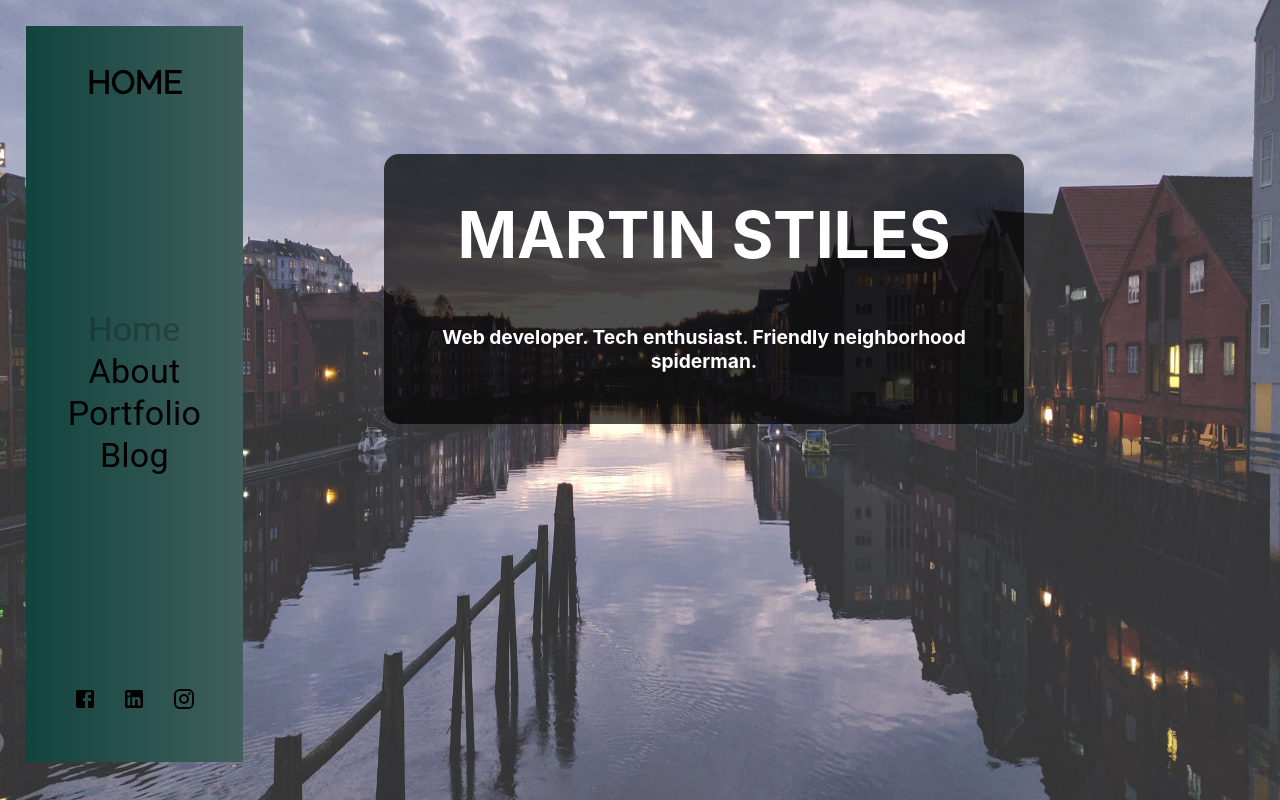
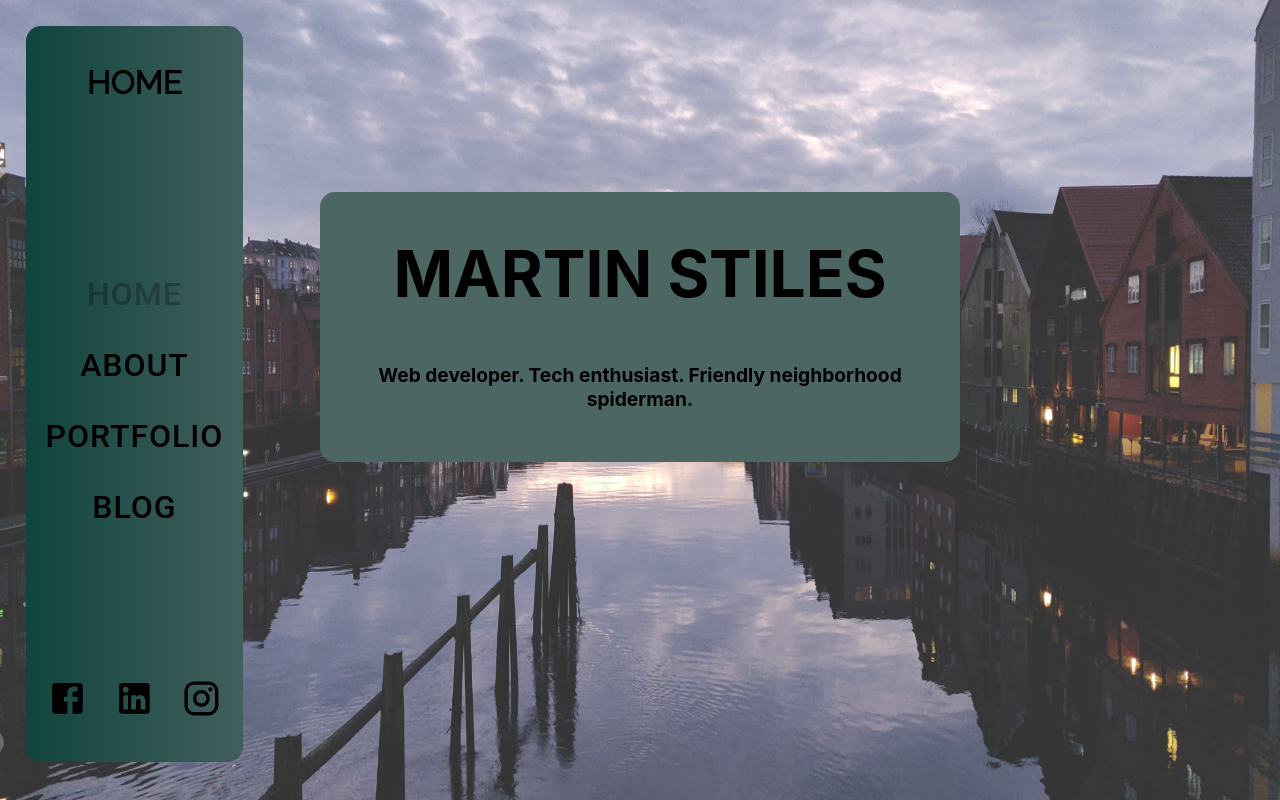
Before and after one commit to martinstiles/website-old, a React (Create React App) app: page / in a window 1280 px wide. Built offline with nearby package versions, Linux system fonts and the light colour scheme; a web font is replaced by a local one.

Commit message:
change to button group for mid section

```diff
--- a/src/components/home.js
+++ b/src/components/home.js
@@ -1,24 +1,25 @@
 import React from 'react'
 
+// height 50% ??
 const Home = () => {
 	const container = {
 		position: 'absolute',
 		width: '50%',
-		marginTop: '12%',
+		marginTop: '15%',
 		margiRight: 'auto',
-		marginLeft: '30%',
+		marginLeft: '25%',
 		zIndex: 3,
 		textAlign: 'center',
 		alignItems: 'center',
 		fontWeight: 'bold',
-		backgroundColor: `rgb(${[0,0,0,0.7]})`,
+		backgroundColor: '#4C6663',
 		borderRadius: '15px'
 	}
 
 	return (
 		<div style={container}>
-			<h1 style={{fontSize: '5vw', color: 'white', opacity: 1}}> MARTIN STILES </h1>
-			<p style={{fontSize: '1.5vw', color: 'white', margin: '4vw 2vw'}}> Web developer. Tech enthusiast. Friendly neighborhood spiderman.</p>
+			<h1 style={{fontSize: '5vw', color: 'black', opacity: 1}}> MARTIN STILES </h1>
+			<p style={{fontSize: '1.5vw', color: 'black', margin: '4vw 2vw'}}> Web developer. Tech enthusiast. Friendly neighborhood spiderman.</p>
 		</div>
 	)
 }
--- a/src/components/navbar.js
+++ b/src/components/navbar.js
@@ -1,5 +1,7 @@
 import React, { useState } from 'react'
 import Container from './container.js'
+import Button from '@material-ui/core/Button'
+import ButtonGroup from '@material-ui/core/ButtonGroup'
 import Link from '@material-ui/core/Link'
 import FacebookIcon from '@material-ui/icons/Facebook'
 import LinkedInIcon from '@material-ui/icons/LinkedIn'
@@ -19,7 +21,9 @@ const Navbar = () => {
     flexDirection: 'column',
     textAlign: 'center',
     justifyContent: 'space-between',
-    fontFamily: 'Raleway, cursive'
+    fontFamily: 'Raleway, cursive',
+    color: 'black',
+    borderRadius: '15px'
   }
   const horizontalStyle = {
     width: '96%',
@@ -46,25 +50,9 @@ const Navbar = () => {
     marginLeft: '8vw'
   }
 
-  // Mid section style
-  const midFontSize = "h4"
-  const verticalMidSection = {
-    display: 'flex',
-    flexDirection: 'column'
-  }
-  const horizonalMidSection = {
-    display: 'flex',
-    flexDirection: 'row',
-    justifyContent: 'space-between',
-    gridColumn: 2,
-    justifySelf: 'stretch',
-    marginRight: '10vw'
-  }
-
   // Footer style
-  const verticalFooter = {
-    marginBottom: '3vw'
-  }
+  const verticalFooter = {marginBottom: '3vw'}
+  const iconStyle = {width: '1.7em', height: '1.7em'}
 
   const [currentPage, setCurrentPage] = useState('home')
   const [isHome, setIsHome] = useState(true)
@@ -85,18 +73,18 @@ const Navbar = () => {
     <div style={currentPage === 'home' ? verticalStyle : horizontalStyle} className='navbarGradient'>
         <h1 style={isHome ? verticalHeader : horizontalHeader}> {currentPage.toUpperCase()} </h1>
 
-        <div style={isHome ? verticalMidSection : horizonalMidSection}>
-          <Link color='black' component="button" variant={midFontSize} onClick={() => onLinkClick('home')} disabled={currentPage === 'home'} underline={currentPage === 'home' ? 'none' : 'hover'} > Home </Link>
-          <Link color='black' component="button" variant={midFontSize} onClick={() => onLinkClick('about')} disabled={currentPage === 'about'} underline={currentPage === 'about' ? 'none' : 'hover'} > About </Link>
-          <Link color='black' component="button" variant={midFontSize} onClick={() => onLinkClick('portfolio')} disabled={currentPage === 'portfolio'} underline={currentPage === 'portfolio' ? 'none' : 'hover'}> Portfolio </Link>
-          <Link color='black' component="button" variant={midFontSize} onClick={() => onLinkClick('blog')} disabled={currentPage === 'blog'} underline={currentPage === 'blog' ? 'none' : 'hover'}> Blog </Link>
-        </div>
+        <ButtonGroup orientation={isHome ? 'vertical' : 'horisontal'} color="inherit" size='large'>
+          <Button style={{fontSize: '2em'}} variant='text' color='inherit' disabled={currentPage === 'home'} onClick={() => onLinkClick('home')}> Home </Button>
+          <Button style={{fontSize: '2em'}} variant='text' color='inherit' disabled={currentPage === 'about'} onClick={() => onLinkClick('about')}> About </Button>
+          <Button style={{fontSize: '2em'}} variant='text' color='inherit' disabled={currentPage === 'portfolio'} onClick={() => onLinkClick('portfolio')}> Portfolio </Button>
+          <Button style={{fontSize: '2em'}} variant='text' color='inherit' disabled={currentPage === 'blog'} onClick={() => onLinkClick('blog')}> Blog </Button>
+        </ButtonGroup>
 
         { isHome &&
           <div style={verticalFooter}>
-            <Link style={{color: 'black', fontSize: '50px'}} target="_blank" href='https://www.facebook.com/martin.stiles.9'><FacebookIcon/></Link>
-            <Link style={{color: 'black', margin: '0 10% 0 10%'}} target="_blank" href='https://www.linkedin.com/in/martin-stiles-39b662171/'> <LinkedInIcon /> </Link>
-            <Link style={{color: 'black'}} target="_blank" href='https://www.instagram.com/msstiles/'> <InstagramIcon /> </Link>
+            <Link style={{color: 'black'}} target="_blank" href='https://www.facebook.com/martin.stiles.9'> <FacebookIcon style={iconStyle}/> </Link>
+            <Link style={{color: 'black', margin: '0 10% 0 10%'}} target="_blank" href='https://www.linkedin.com/in/martin-stiles-39b662171/'> <LinkedInIcon style={iconStyle} /> </Link>
+            <Link style={{color: 'black'}} target="_blank" href='https://www.instagram.com/msstiles/'> <InstagramIcon style={iconStyle}/> </Link>
           </div>
         }
     </div>
```
